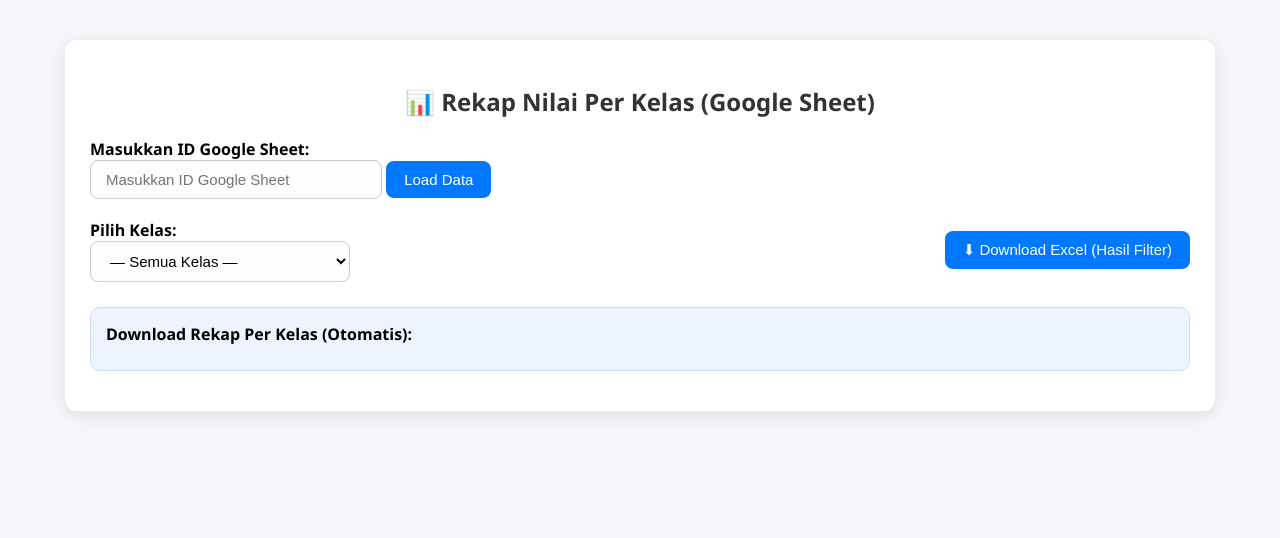
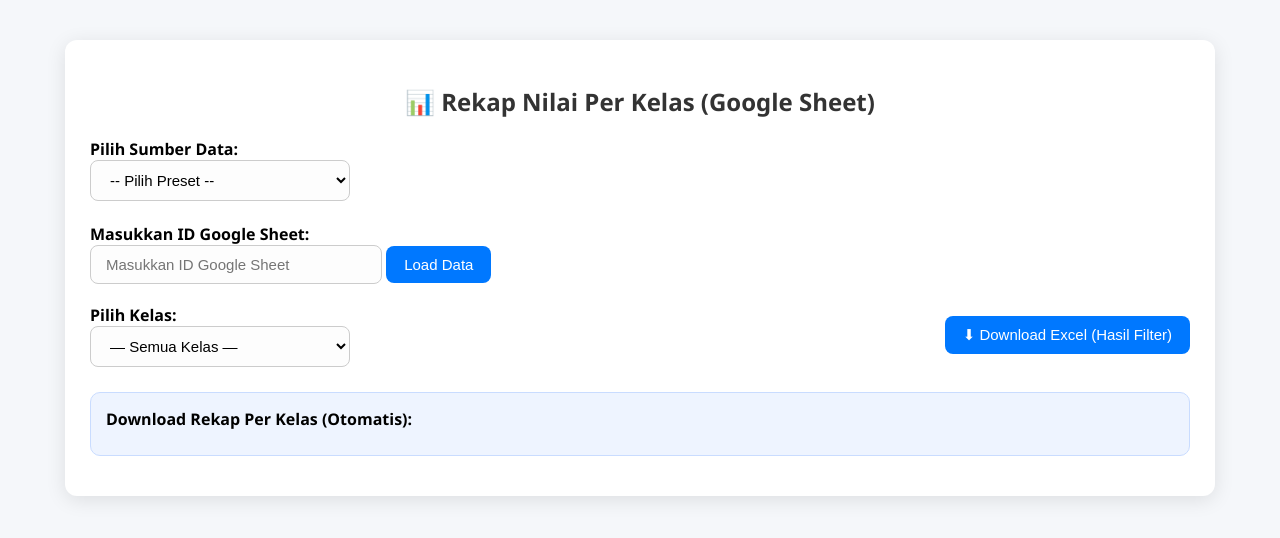
Before and after one commit to yanuar-moga/lab2, a plain HTML site: page rekapkelas2.html in a window 1280 px wide. Drawn offline with Linux system fonts and the light colour scheme.

Commit message:
Update rekapkelas2.html

```diff
--- a/rekapkelas2.html
+++ b/rekapkelas2.html
@@ -3,7 +3,14 @@
 <head>
 <meta charset="UTF-8">
 <title>Filter Kelas Google Sheet + Download Excel</title>
-<script src="https://cdnjs.cloudflare.com/ajax/libs/xlsx/0.18.5/xlsx.full.min.js"></script>
+<script src="https://cdnjs.cloudflare.com/ajax/libs/xlsx/0.18.5/xlsx.full.min.js">function applyPreset() {
+    const preset = document.getElementById('presetSheet').value;
+    if (preset) {
+        document.getElementById('sheetIdInput').value = preset;
+    }
+}
+
+</script>
 
 <style>
     body { font-family: "Segoe UI", sans-serif; background: #f5f7fa; margin: 0; padding: 0; }
@@ -53,6 +60,13 @@
     <h2>📊 Rekap Nilai Per Kelas (Google Sheet)</h2>
 
     <div style="margin-bottom: 20px;">
+        <label>Pilih Sumber Data:</label><br>
+        <select id="presetSheet" onchange="applyPreset()">
+            <option value="">-- Pilih Preset --</option>
+            <option value="1V4VE4qFv0YCC8wEFKdPMPRvvcyFwcLyIfgE8gdCScyw">Informatika</option>
+            <option value="1gvxBUDSkXQ7iCasCw197CAn3eZWXmFISgtIANlEzA20">IPS</option>
+        </select>
+        <br><br>
         <label>Masukkan ID Google Sheet:</label><br>
         <input type="text" id="sheetIdInput" placeholder="Masukkan ID Google Sheet">
         <button onclick="loadSheet()">Load Data</button>
```
